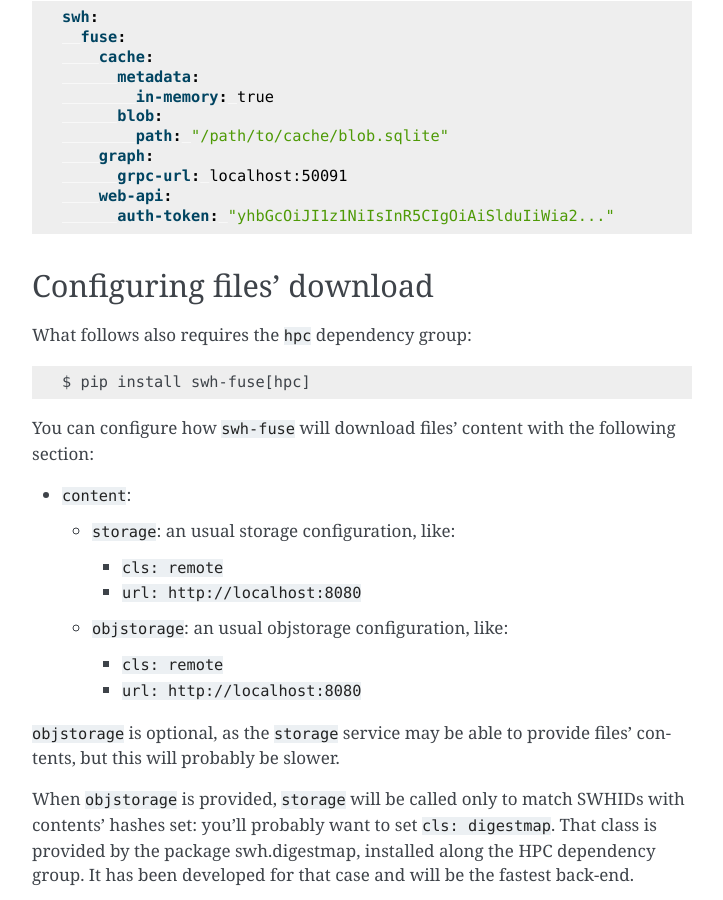
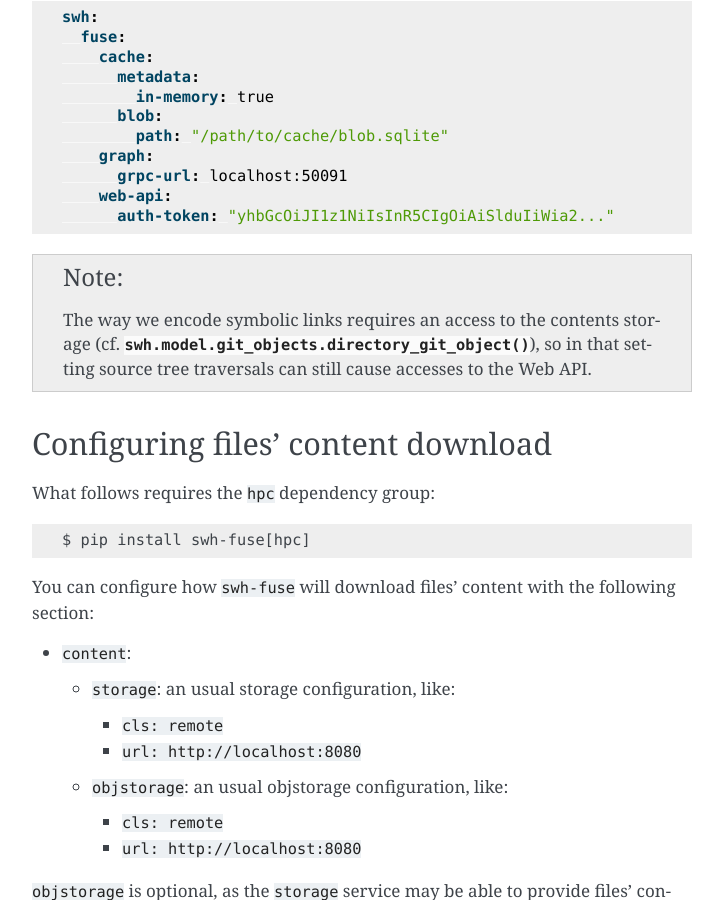
Before and after one commit to SoftwareHeritage/swh-fuse, a Sphinx documentation site: the page built from docs/configuration.rst, in a window 1280 px wide and 900 px high, scrolled down 2675 px. Shown: the whole window, without its empty margins (388-1111 px from the left). Built offline with Sphinx 7.4.7, drawn with Linux system fonts in a browser that asks for light colours; pages that are not in the unit, such as notebooks, are missing from menus; cross-references to code outside the pages are shown as plain code; some of the changed text lies outside the part shown.

```diff
--- a/docs/configuration.rst
+++ b/docs/configuration.rst
@@ -145,12 +145,19 @@ because it can be provided quickly by the graph.
         web-api:
           auth-token: "yhbGcOiJI1z1NiIsInR5CIgOiAiSlduIiWia2..."
 
+
+.. note::
+
+  The way we encode symbolic links requires an access to the contents storage
+  (cf. :py:func:`swh.model.git_objects.directory_git_object`),
+  so in that setting source tree traversals can still cause accesses to the Web API.
+
 .. _swh-fuse-config-file-download:
 
-Configuring files' download
----------------------------
+Configuring files' content download
+-----------------------------------
 
-What follows also requires the ``hpc`` dependency group::
+What follows requires the ``hpc`` dependency group::
 
     $ pip install swh-fuse[hpc]
 
```
Also changed, not shown: docs/parallelization.rst (+27 -24 lines), 1 other file.
